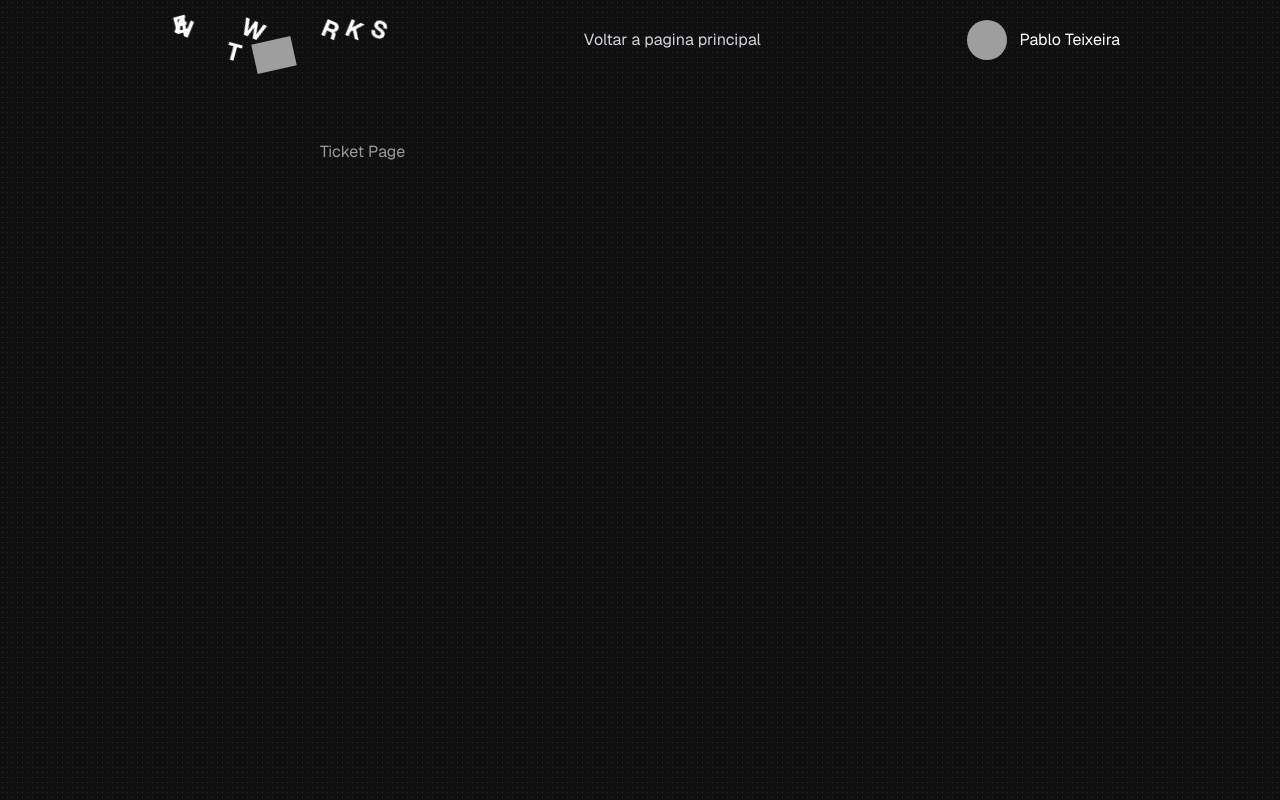
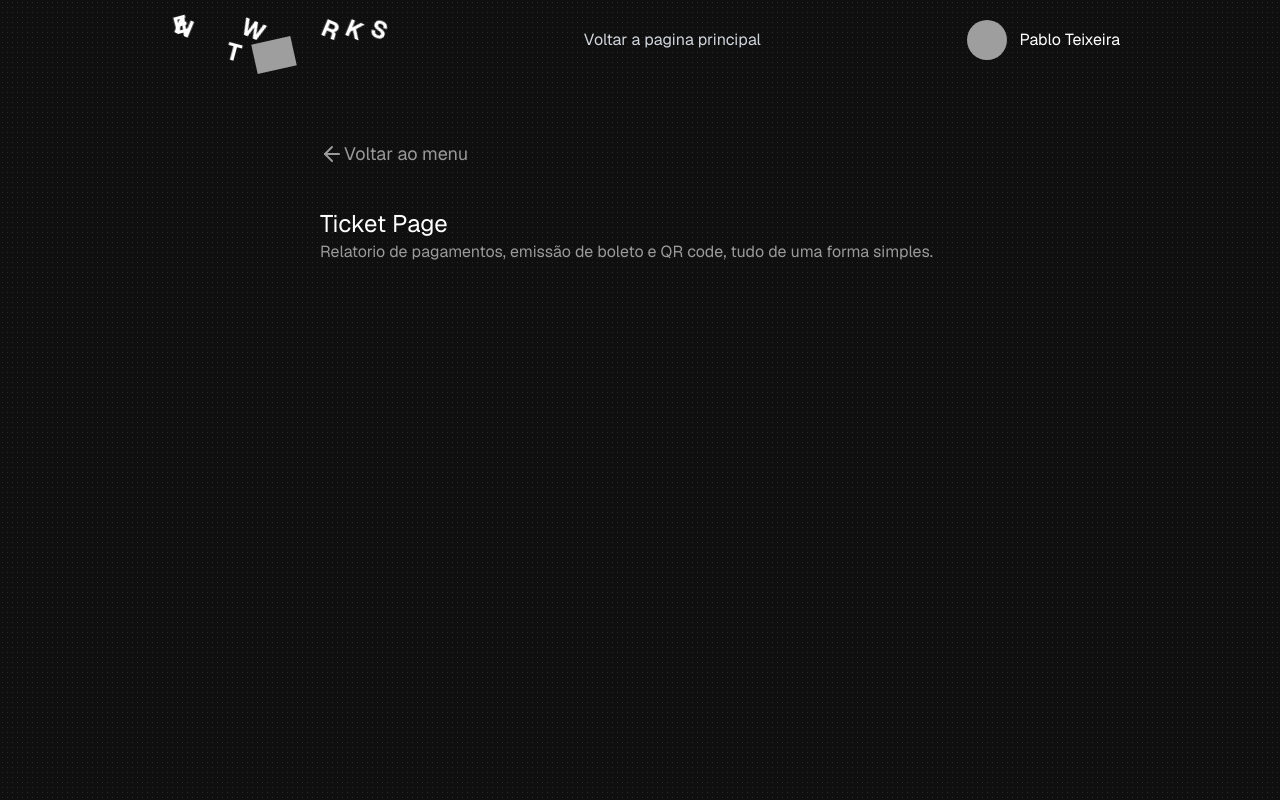
Before and after one commit to Pabloodev/athon-networks-next, a Next.js app: page /client/ticket in a window 1280 px wide. Built offline with nearby package versions, Linux system fonts and the light colour scheme; grey boxes are pictures that could not be loaded.

Commit message:
adding link to return to the menu page -- add hover animation

```diff
--- a/app/client/invoices/page.jsx
+++ b/app/client/invoices/page.jsx
@@ -1,7 +1,14 @@
+import Link from "next/link";
+import { ArrowLeft } from "lucide-react";
+
 export default function Page() {
   return (
     <div>
-      <h1 className="text-white text-2xl">Faturas</h1>
+      <Link className="flex text-lg items-center" href="/client">
+        <ArrowLeft />
+        <span>Voltar ao menu</span>
+      </Link>
+      <h1 className="text-white text-2xl mt-10">Faturas</h1>
       <p>Relatorio de pagamentos, emissão de boleto e QR code, tudo de uma forma simples.</p>
     </div>
   )
--- a/app/client/page.jsx
+++ b/app/client/page.jsx
@@ -1,43 +1,41 @@
-'use client'
+"use client";
 
 import { BanknoteArrowUp, Headset } from "lucide-react";
 import Link from "next/link";
 import Image from "next/image";
-import { Progress } from "@/components/ui/progress"
+import { Progress } from "@/components/ui/progress";
 
 const cardsClient = [
   {
     name: "Central de faturas",
     link: "/client/invoices",
-    icon: BanknoteArrowUp
+    icon: BanknoteArrowUp,
   },
   {
     name: "Abrir ticket",
     link: "/client/ticket",
-    icon: Headset
+    icon: Headset,
   },
-]
+];
 
 const placeHolder = [
   {
     thumb: "/dois.png",
     name: "Athon docs",
     status: "Ativo",
-    progress: "0.4"
+    progress: "0.4",
   },
   {
     thumb: "/um.png",
     name: "Athon Captive",
     status: "Ativo",
-    progress: "0.2"
+    progress: "0.2",
   },
-
-]
+];
 
 export default function Page() {
   return (
     <div className="flex flex-col gap-20">
-
       <div className="flex flex-col">
         <h1 className="text-2xl text-white">Boa noite, Pablo</h1>
         <p>
@@ -49,7 +47,10 @@ export default function Page() {
       <ul className="flex items-center gap-5">
         {cardsClient.map((card, index) => (
           <li key={index}>
-            <Link className="flex flex-col gap-5 border-1 p-5 px-10 rounded-lg transition duration-700" href={card.link}>
+            <Link
+              className="flex flex-col gap-5 border border-gray-500 p-5 px-10 rounded-lg transition duration-300 transform hover:scale-105 hover:shadow-xl hover:bg-white/5"
+              href={card.link}
+            >
               <card.icon className="text-white" size={35} />
               <p className="text-white">{card.name}</p>
             </Link>
@@ -64,7 +65,12 @@ export default function Page() {
             <ul className="flex gap-5 items-center justify-center">
               {placeHolder.map((card, index) => (
                 <li className="flex flex-col items-center gap-2" key={index}>
-                  <Image src={card.thumb} width={120} height={120} alt="Thumbnail Service" />
+                  <Image
+                    src={card.thumb}
+                    width={120}
+                    height={120}
+                    alt="Thumbnail Service"
+                  />
                   <Progress value={33} />
                   <p className="text-white">{card.name}</p>
                 </li>
@@ -75,12 +81,9 @@ export default function Page() {
 
         <div className="">
           <h1 className="mb-3 text-white text-xl">Serviços em andamento</h1>
-          <div className="border-1 border-gray-500 rounded-lg w-[400px] h-[200px]">
-
-          </div>
+          <div className="border-1 border-gray-500 rounded-lg w-[400px] h-[200px]"></div>
         </div>
       </div>
-
     </div>
   );
 }
--- a/app/client/ticket/page.jsx
+++ b/app/client/ticket/page.jsx
@@ -1,7 +1,18 @@
+import Link from "next/link";
+import { ArrowLeft } from "lucide-react";
+
 export default function Page() {
   return (
     <div>
-      <h1>Ticket Page</h1>
+      <Link className="flex text-lg items-center" href="/client">
+        <ArrowLeft />
+        <span>Voltar ao menu</span>
+      </Link>
+      <h1 className="text-2xl text-white mt-10">Ticket Page</h1>
+      <p>
+        Relatorio de pagamentos, emissão de boleto e QR code, tudo de uma forma
+        simples.
+      </p>
     </div>
-  )
+  );
 }
```
